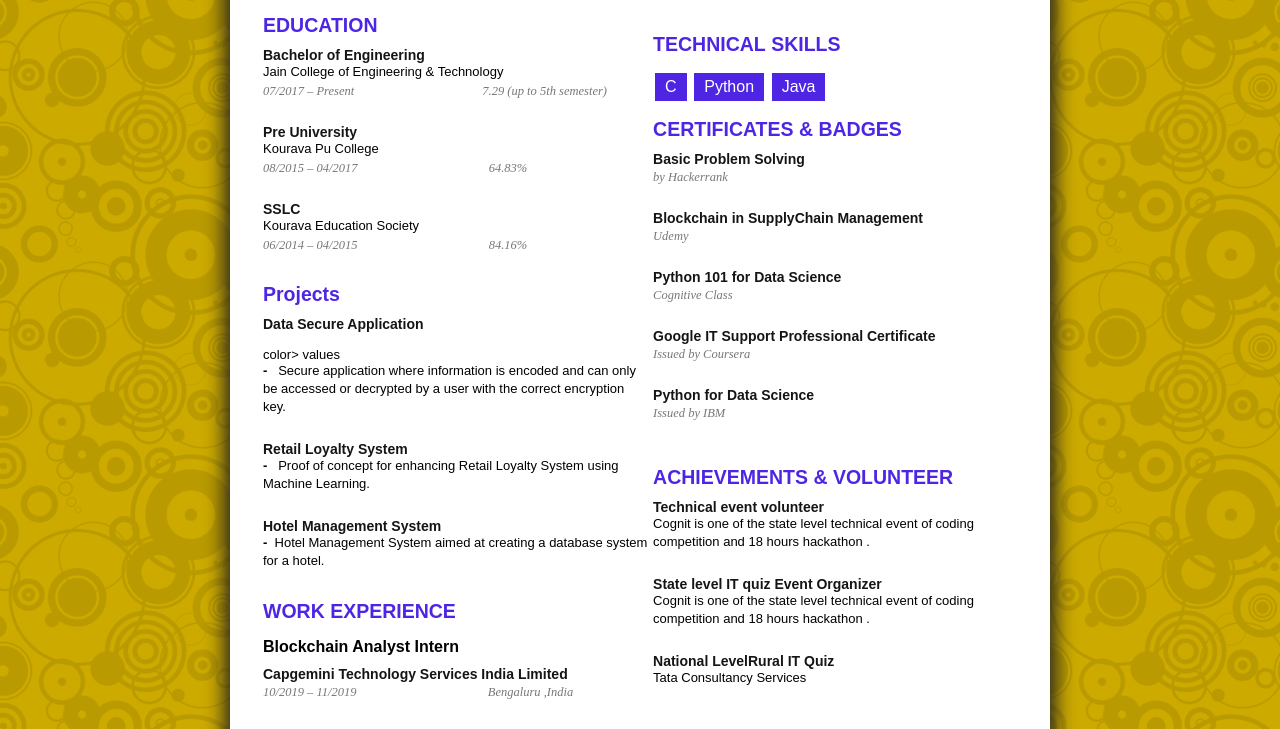
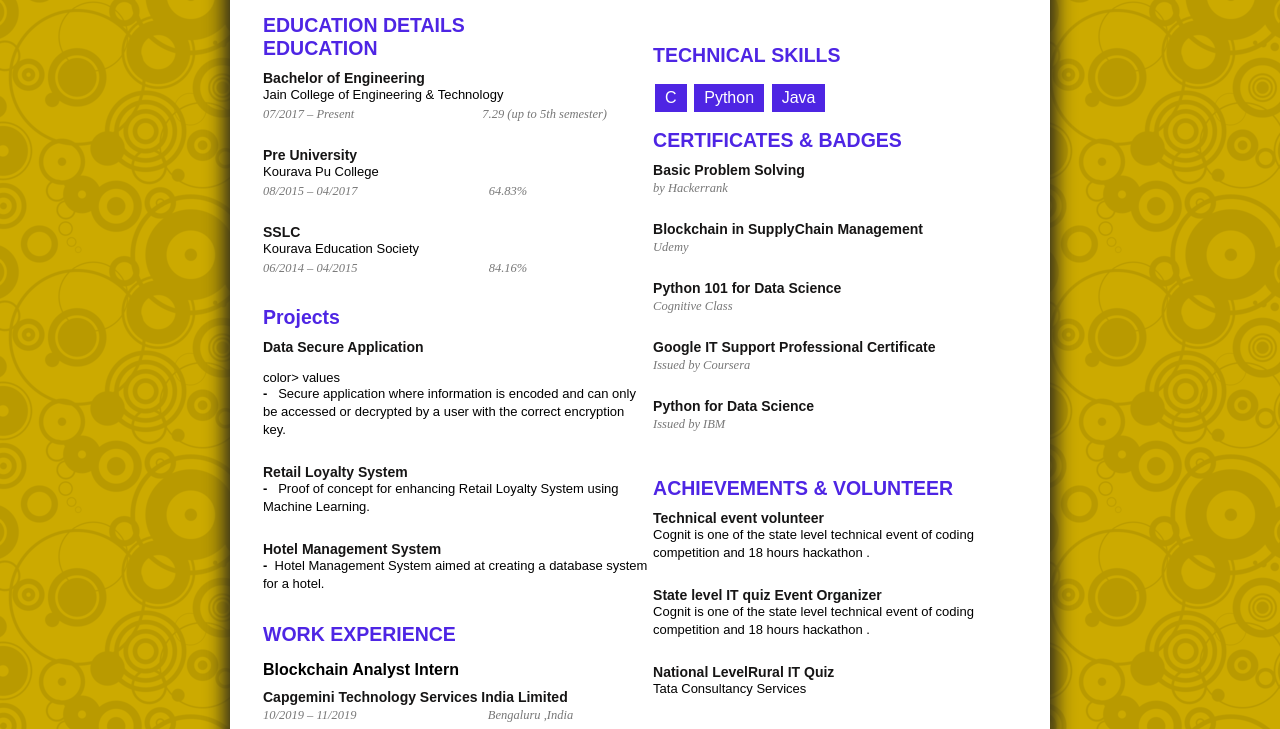
Before and after one commit to thaniyatechnology/Simple_javascript, a plain HTML site: page index.html in a window 1280 px wide. Shown: the part 253-982 px from the top of the page. Drawn offline with Linux system fonts and the light colour scheme.

Commit message:
Update index.html

```diff
--- a/index.html
+++ b/index.html
@@ -41,6 +41,7 @@
 				<table   >
 					<td >
 						<div class="sectionLeft"></div>
+						<h2>EDUCATION DETAILS</h2>
 						<h2>EDUCATION</h2>
 						<h4>Bachelor of Engineering</h4>
 						<p>Jain College of Engineering & Technology</p>
```
